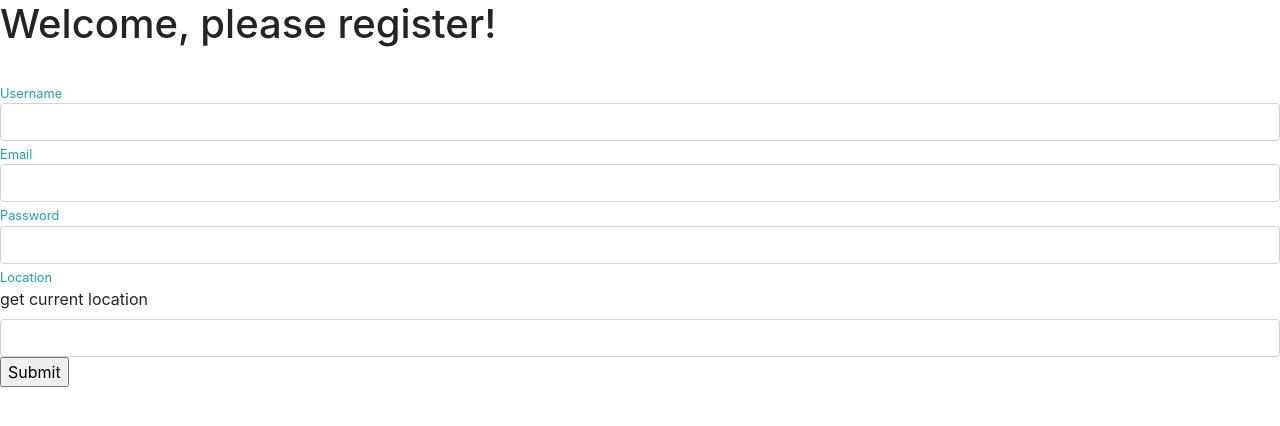
After one commit to sshantel/eureka, a Flask app: page /create in a window 1280 px wide. The commit adds this page. Shown: the top 426 px of the page. Run offline with Flask 2, Linux system fonts and the light colour scheme; some libraries are stand-ins or nearby versions.

Commit message:
added flash messages to login

```diff
--- a/server.py
+++ b/server.py
@@ -1,6 +1,6 @@
 """Server for recipe website."""
 
-from flask import (Flask, render_template, request, flash, session, redirect)
+from flask import (Flask, render_template, request, flash, session, redirect, url_for)
 
 from model import connect_to_db
 
@@ -13,6 +13,8 @@ import crud
 
 from pprint import pformat
 
+import geocoder
+
 
 app = Flask(__name__)
 
@@ -24,12 +26,48 @@ API_KEY = os.environ["SPOONACULAR_KEY"]
 @app.route('/')
 def homepage():
     """View homepage and login."""
-    return render_template('login.html')
+    error=None
 
-@app.route('/search', methods=['POST'])
+    return render_template('login.html', error=error)
+
+@app.route('/login', methods=['GET','POST'])
+def login():
+    """User login."""
+
+    email = request.form.get('email')
+    password = request.form.get('password')
+
+    user = crud.get_user_by_email(email)
+
+    if user == None:
+        flash('account does not exist, sorry')
+        print(user)
+        return redirect('/')
+
+    elif password == user.password:
+        session['user'] = email
+        flash(f'successfully logged in with the {email}')
+        return redirect('/search-results')
+
+    else:
+        flash('wrong password!')
+        return redirect('/')
+
+
+@app.route('/create', methods=['GET'])
+#register
+def create():
+    """View homepage and login."""
+    return render_template('create.html')
+
+@app.route('/register', methods=['POST'])
 def search():
     """User searches for ingredient and amount of time they
     want to spend"""
+    g = geocoder.ip('me')
+    print(g.latlng)
+
+
     username = request.form.get('username')
     print(username)
 
@@ -57,8 +95,6 @@ def search_results():
     input_ingredient = request.args.get('ingredient')
     print(input_ingredient)
     input_time = request.args.get('time')
-    int_input_time = int(input_time)
-    print(int_input_time)
 
     url = 'https://api.spoonacular.com/recipes'
 
@@ -69,7 +105,7 @@ def search_results():
     #             'apiKey': API_KEY}
 
     payload1 = {'query': input_ingredient,
-                'maxReadyTime': int_input_time,
+                'maxReadyTime': input_time,
                 'number': 10,
                 'apiKey': API_KEY}
 
@@ -79,6 +115,8 @@ def search_results():
 
     complex_search_results = data1["results"]
 
+    list_of_recipe_ids = []
+
     for complex_result in complex_search_results:
         print(complex_result)
         recipe_title = complex_result['title']
@@ -86,14 +124,14 @@ def search_results():
         image = complex_result['image']
         print(image)
         recipe_id = complex_result['id']
+        list_of_recipe_ids.append(str(recipe_id))
         print(recipe_id)
-        print(type(int_input_time))
         print(f' Recipe: {recipe_title}.')
 
-    payload2 = {'id' : {recipe_id},
+    payload2 = {'ids' : ','.join(list_of_recipe_ids),
                 'apiKey': API_KEY}
 
-    response2 = requests.get(url + '/{recipe_id}/information', params=payload2)
+    response2 = requests.get(url + '/informationBulk', params=payload2)
 
     data2= response2.json()
 
@@ -110,7 +148,7 @@ def search_results():
                             recipe_id=recipe_id,
                             image=image,
                             input_ingredient=input_ingredient,
-                            int_input_time=int_input_time,
+                            input_time=input_time,
                             complex_search_results=complex_search_results)
 
     # data = response.json()
@@ -145,12 +183,21 @@ def search_results():
 #Search Recipes Complex
 #Get Recipe Information
 
+@app.route('/logout')
+def logout():
+    if "user" in session:
+        user = session['user']
+        flash(f'you have been logged out, {username}')
+    session.pop('user', None)
+    return redirect(url_for('login'))
+
 @app.route('/recipes/<recipe_id>')
 def recipe_id(recipe_id):
     """Show details on a particular recipe."""
     pass
     # return render_template('recipe_details.html')
 
+
 if __name__ == '__main__':
     connect_to_db(app)
     app.run(host='0.0.0.0', debug=True)
--- a/templates/base.html
+++ b/templates/base.html
@@ -1,13 +1,22 @@
 <!doctype html>
 <html>
 <head>
+  <link rel="shortcut icon" href="./static/img/travel_drop.ico"/>
     <meta charset="utf-8">
     <meta name="viewport" content="width=device-width">
-    <link rel="stylesheet" href="https://maxcdn.bootstrapcdn.com/bootstrap/4.0.0/css/bootstrap.min.css" integrity="sha384-Gn5384xqQ1aoWXA+058RXPxPg6fy4IWvTNh0E263XmFcJlSAwiGgFAW/dAiS6JXm"crossorigin="anonymous">
+    <link rel="stylesheet" href="https://maxcdn.bootstrapcdn.com/bootstrap/4.0.0/css/bootstrap.min.css" integrity="sha384-Gn5384xqQ1aoWXA+058RXPxPg6fy4IWvTNh0E263XmFcJlSAwiGgFAW/dAiS6JXm" crossorigin="anonymous">
 
-    <title>
+    <title>    </title>
+{% with messages = get_flashed_messages() %}
+  {% if messages %}
+    <ul class=flashes>
+    {% for message in messages %}
+      <li>{{ message }}</li>
+    {% endfor %}
+    </ul>
+  {% endif %}
+  {% endwith %}
       {% block title %}{% endblock %}
-    </title>
   </head>
   <body>
     {% block content %}{% endblock %}
--- /dev/null
+++ b/templates/create.html
@@ -0,0 +1,55 @@
+{% extends 'base.html' %}
+
+{% block title %}{% endblock %}
+
+{% block content %}
+<h1> Welcome, please register! </h1>
+
+    <form method="POST"/ action="/register">
+      <div class="form-group">
+        <label for="login-form"> </label>
+        <br>
+        <small class="form-text text-info">
+          Username
+        </small>
+         <input
+        id="username"
+        class="form-control"
+        type="text"
+        name="username"
+        required=True
+        >
+        <small class="form-text text-info">
+          Email
+        </small>
+        <input
+        id="email"
+        class="form-control"
+        type="text"
+        name="email"
+        required=True
+        ><small class="form-text text-info">
+          Password
+        </small>
+          <input
+        id="password"
+        class="form-control"
+        type="password"
+        name="password"
+        required=True
+        >
+        <small class="form-text text-info">
+          Location
+        </small>
+        <label> get current location </label>
+          <input
+        id="location"
+        class="form-control"
+        type="text"
+        name="location"
+        required=True
+        >
+        <input type="submit">
+
+
+{% endblock %}
```
Also changed, not shown: crud.py (+2 -13 lines), model.py (+4 -35 lines), templates/login.html (+7 -26 lines).
